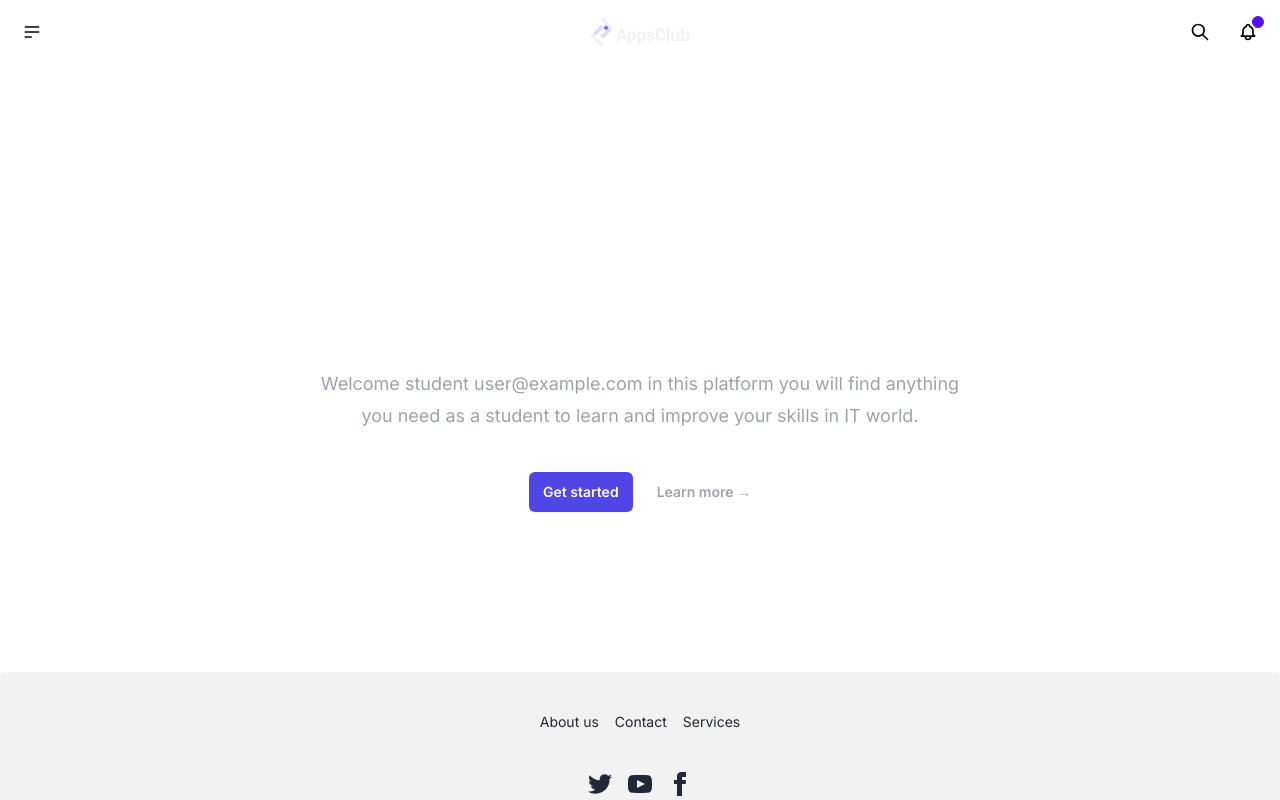
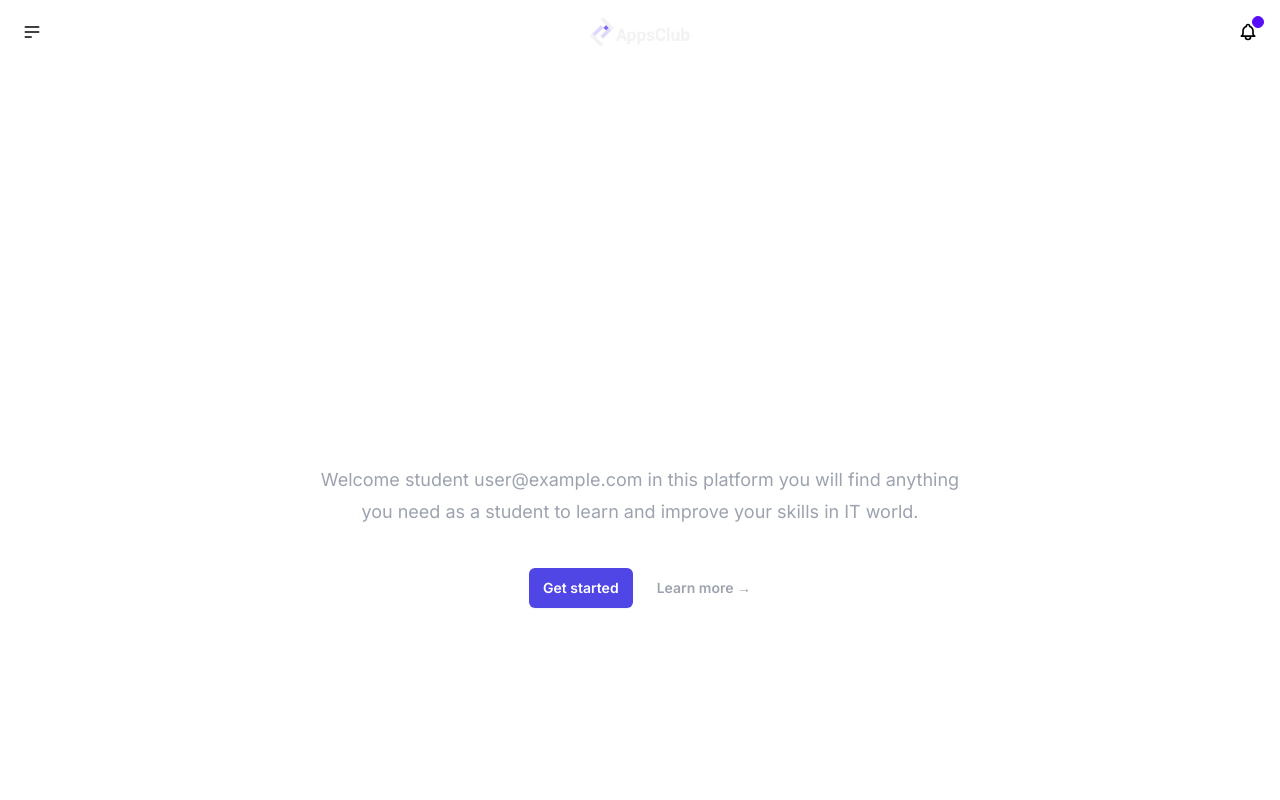
Before and after one commit to Abdelhak-mekaoui/apps-club, a Next.js app: page / in a window 1280 px wide. Shown: the top 800 px of the page. Built offline with nearby package versions, Linux system fonts and the light colour scheme; no server answers; sample sign-in values are in the browser's storage.

Commit message:
adding profile section - not edit profil section

```diff
--- a/app/page.tsx
+++ b/app/page.tsx
@@ -9,7 +9,7 @@ export default function Home() {
 
   const router = useRouter()
   return (
-    <div className="bg-white">
+    <div className="bg-grey-900 h-screen flex items-center">
         <div className="mx-auto max-w-2xl py-28 sm:py-30 lg:py-40">
 
           <div className="text-center">
@@ -27,7 +27,7 @@ export default function Home() {
               >
                 Get started
               </a>
-              <a href="#" className="text-sm font-semibold leading-6 text-gray-400">
+              <a href="about" className="text-sm font-semibold leading-6 text-gray-400">
                 Learn more <span aria-hidden="true">→</span>
               </a>
             </div>
--- a/app/profil/page.tsx
+++ b/app/profil/page.tsx
@@ -1,21 +1,20 @@
 'use client';
+
+
+
 import React, { useEffect, useState } from 'react';
 import Logo from '/assets/logo3.png';
 import Image from 'next/image';
-import { createUserWithEmailAndPassword } from 'firebase/auth';
-import { auth } from '../../firebase';
+
 import { useRouter } from 'next/navigation'
-import {signIn, useSession } from 'next-auth/react';
+import { useSession } from 'next-auth/react';
 import { useFormik } from 'formik';
 import UserService from '@/services/UserService';
 
 export default function Profil() {
 
-
-
 const [serverErrors, setServerErrors] = useState('')
-const router = useRouter()
-
+const router = useRouter();
 const session = useSession();
 
 const userService = new UserService(session) ;
@@ -73,7 +72,7 @@ const getFormErrorMessage = (name :keyof FormDataType) => {
 useEffect(() => {
 
   if (router && session && session.status == 'unauthenticated') {
-    router.push('/')
+    router.push('/signin')
   }else{
 if(session.status == 'authenticated'){
    userService.fetch().then((data)=>{
--- a/app/profile/page.tsx
+++ b/app/profile/page.tsx
@@ -1,9 +1,48 @@
+'use client'
+
 import { PaperClipIcon } from '@heroicons/react/20/solid'
+import { useState, useEffect } from 'react'
+import { useSession } from 'next-auth/react';
+import UserService from '@/services/UserService';
+
+
+interface UserData {
+  fullName: string;
+  email: string;
+  about: string;
+  // Add other properties as needed
+}
 
 export default function Example() {
+
+  const session = useSession();
+  const [ fullName, setFullName ] = useState('')
+  const [ email, setEmail ] = useState('')
+  const [ about, setAbout ] = useState('')
+  const [userData, setUserData] = useState<UserData | null>(null);
+  const userService = new UserService(session);
+
+  // useEffect(() => {
+  //   const fetchData = async () => {
+  //     if (session?.status === 'authenticated') {
+  //       const userService = new UserService(session);
+  //       try {
+  //         const userData = await userService.fetch();
+  //         console.log(userData);
+  //         setUserData(userData); // Set the type explicitly
+  //       } catch (error) {
+  //         console.error(error.message);
+  //       }
+  //     }
+  //   };
+
+  //   fetchData();
+  // }, [session]);
+
+
   return (
-    <div>
-      <div className="px-4 sm:px-0">
+    <div className="mx-auto bg-white h-screen px-8 lg:px-[20%] py-10 ">
+      <div className="px-4 sm:px-0 ">
         <h3 className="text-base font-semibold leading-7 text-gray-900">Applicant Information</h3>
         <p className="mt-1 max-w-2xl text-sm leading-6 text-gray-500">Personal details and application.</p>
       </div>
@@ -22,10 +61,6 @@ export default function Example() {
             <dd className="mt-1 text-sm leading-6 text-gray-700 sm:col-span-2 sm:mt-0">margotfoster@example.com</dd>
           </div>
           <div className="px-4 py-6 sm:grid sm:grid-cols-3 sm:gap-4 sm:px-0">
-            <dt className="text-sm font-medium leading-6 text-gray-900">Salary expectation</dt>
-            <dd className="mt-1 text-sm leading-6 text-gray-700 sm:col-span-2 sm:mt-0">$120,000</dd>
-          </div>
-          <div className="px-4 py-6 sm:grid sm:grid-cols-3 sm:gap-4 sm:px-0">
             <dt className="text-sm font-medium leading-6 text-gray-900">About</dt>
             <dd className="mt-1 text-sm leading-6 text-gray-700 sm:col-span-2 sm:mt-0">
               Fugiat ipsum ipsum deserunt culpa aute sint do nostrud anim incididunt cillum culpa consequat. Excepteur
@@ -33,7 +68,7 @@ export default function Example() {
               pariatur mollit ad adipisicing reprehenderit deserunt qui eu.
             </dd>
           </div>
-          <div className="px-4 py-6 sm:grid sm:grid-cols-3 sm:gap-4 sm:px-0">
+          <div className="px-4  sm:grid sm:grid-cols-3 sm:gap-4 sm:px-0 sm:mb-10">
             <dt className="text-sm font-medium leading-6 text-gray-900">Attachments</dt>
             <dd className="mt-2 text-sm text-gray-900 sm:col-span-2 sm:mt-0">
               <ul role="list" className="divide-y divide-gray-100 rounded-md border border-gray-200">
--- a/app/signup/page.tsx
+++ b/app/signup/page.tsx
@@ -1,4 +1,5 @@
 'use client';
+
 import React, { useEffect, useState } from 'react';
 import Logo from '/assets/logo3.png';
 import Image from 'next/image';
--- a/components/Navbar.tsx
+++ b/components/Navbar.tsx
@@ -5,7 +5,8 @@ import Image from 'next/image'
 import Logo from '/assets/logo.png'
 import SlideOvers from './SlideOvers'
 import { signIn, signOut, useSession } from 'next-auth/react'
-
+import Profile from 'assets/profile-icon.jpg'
+import { useRouter } from 'next/navigation'
 
 
 
@@ -14,6 +15,10 @@ import { signIn, signOut, useSession } from 'next-auth/react'
 export default function Navbar() {
     const [open , setOpen ] = useState(false)
     const session = useSession();
+    const router = useRouter()
+    const profileClick = () => {
+        router.push('/profil')
+    }
 
   return (
     <div className="navbar bg-base-100">
@@ -26,9 +31,9 @@ export default function Navbar() {
                 <li>
                     <Link href="/" >Home</Link>
                 </li>
-                <li hidden={ !( session.status == 'authenticated')}>
+                {/* <li hidden={ !( session.status == 'authenticated')}>
                     <Link href="profil" >Profil</Link>
-                </li>
+                </li> */}
                 <li>
                     <Link href="signin" >Sign in</Link>
                 </li>
@@ -47,8 +52,20 @@ export default function Navbar() {
             </div>
         </div>
         <div className="navbar-end">
-            <button className="btn btn-ghost btn-circle">
+            {/* <button className="btn btn-ghost btn-circle">
             <svg xmlns="http://www.w3.org/2000/svg" className="h-5 w-5" fill="none" viewBox="0 0 24 24" stroke="currentColor"><path strokeLinecap="round" strokeLinejoin="round" strokeWidth="2" d="M21 21l-6-6m2-5a7 7 0 11-14 0 7 7 0 0114 0z" /></svg>
+            </button> */}
+            <button
+                className="btn btn-ghost btn-circle border rounded-full "
+                onClick={() => profileClick()}
+            >
+                <Image
+                    hidden={ !( session.status == 'authenticated')}
+                    src={Profile}
+                    width={30}
+                    height={30}
+                    alt="Profile"
+                />
             </button>
             <button className="btn btn-ghost btn-circle"
                 onClick={() => setOpen(!open)}
@@ -58,6 +75,7 @@ export default function Navbar() {
                 <span className="badge badge-xs badge-primary indicator-item"></span>
             </div>
             </button>
+
         </div>
         {open ? <SlideOvers /> : null}
 
--- a/components/SlideOvers.tsx
+++ b/components/SlideOvers.tsx
@@ -4,9 +4,11 @@ import { Fragment, useState } from 'react'
 import { Dialog, Transition } from '@headlessui/react'
 import { XMarkIcon } from '@heroicons/react/24/outline'
 import {signOut, useSession} from 'next-auth/react'
+import { useRouter } from 'next/navigation'
 
 export default function SlideOvers() {
   const [open, setOpen] = useState(true)
+  const router = useRouter()
 
   return (
     <Transition.Root show={open} as={Fragment}>
@@ -65,7 +67,11 @@ export default function SlideOvers() {
                     </div>
                     <div className="relative mt-6 flex-1 px-4 sm:px-6">
                         {/* Your content */}
-                        <button className="btn btn-error absolute bottom-2 mx-auto" onClick={() => signOut()}>LogOut</button>
+                        <button className="btn btn-error absolute bottom-2 mx-auto" onClick={() => {
+                          signOut()
+                          router.push('/signin')
+                        }}
+                        >LogOut</button>
                     </div>
                   </div>
                 </Dialog.Panel>
--- a/services/UserService.tsx
+++ b/services/UserService.tsx
@@ -18,8 +18,6 @@ export default class UserService {
                 return signIn('credentials', { email: email, password: password, redirect: true, callbackUrl: '/' })
             case "google":
                 return signIn('google')
-
-
             default:
                 break;
         }
--- a/tailwind.config.ts
+++ b/tailwind.config.ts
@@ -32,7 +32,7 @@ const config: Config = {
         neutral: "#322339",
       },
       backgroundImage: {
-        'logo': "url('/assets/logo.png')" // Adjust the path to your logo file
+        'logo': "url('/assets/logo.png')"
       },
     },
   },
```
Also changed, not shown: assets/profile-icon.jpg (added).
